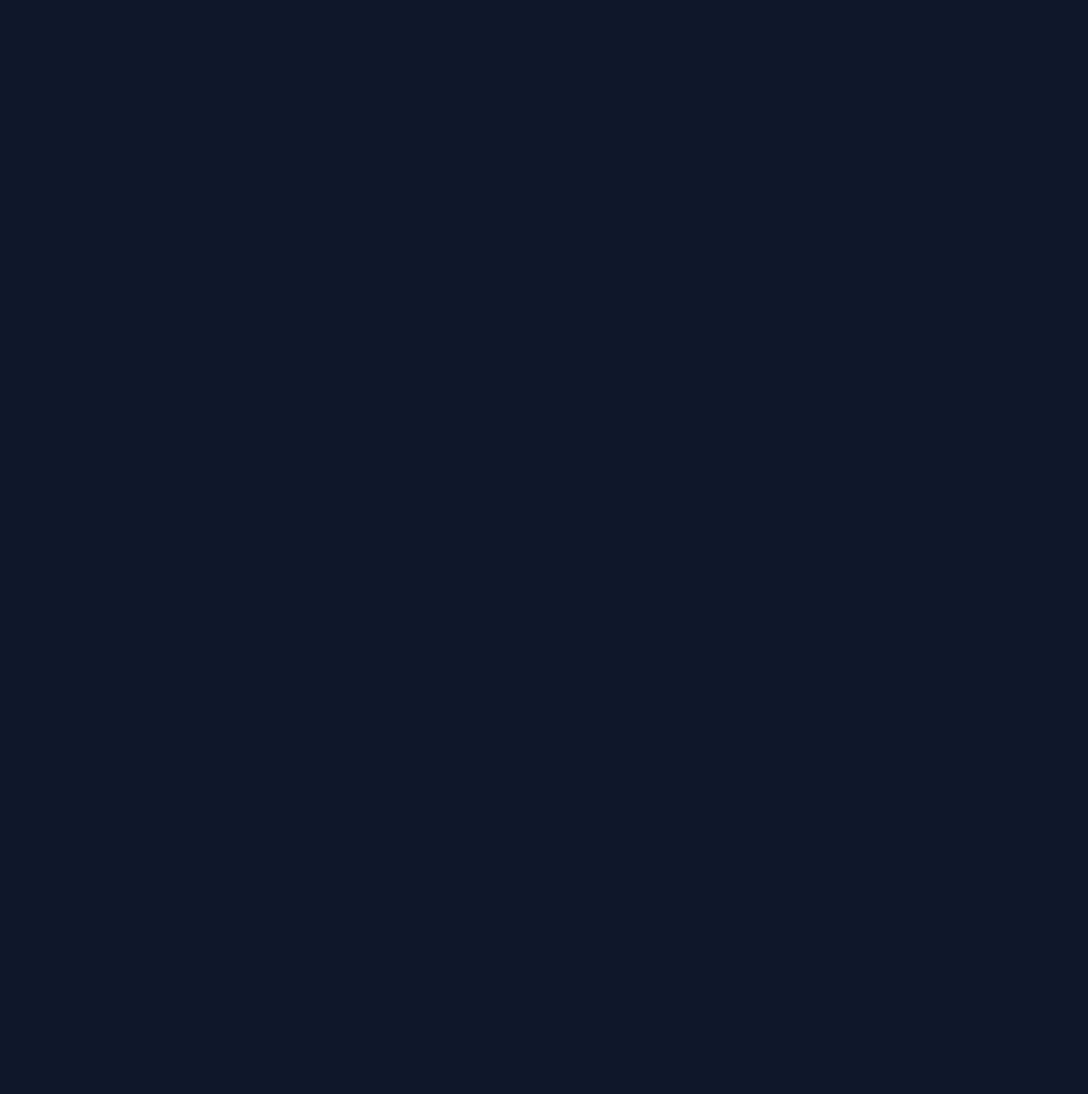
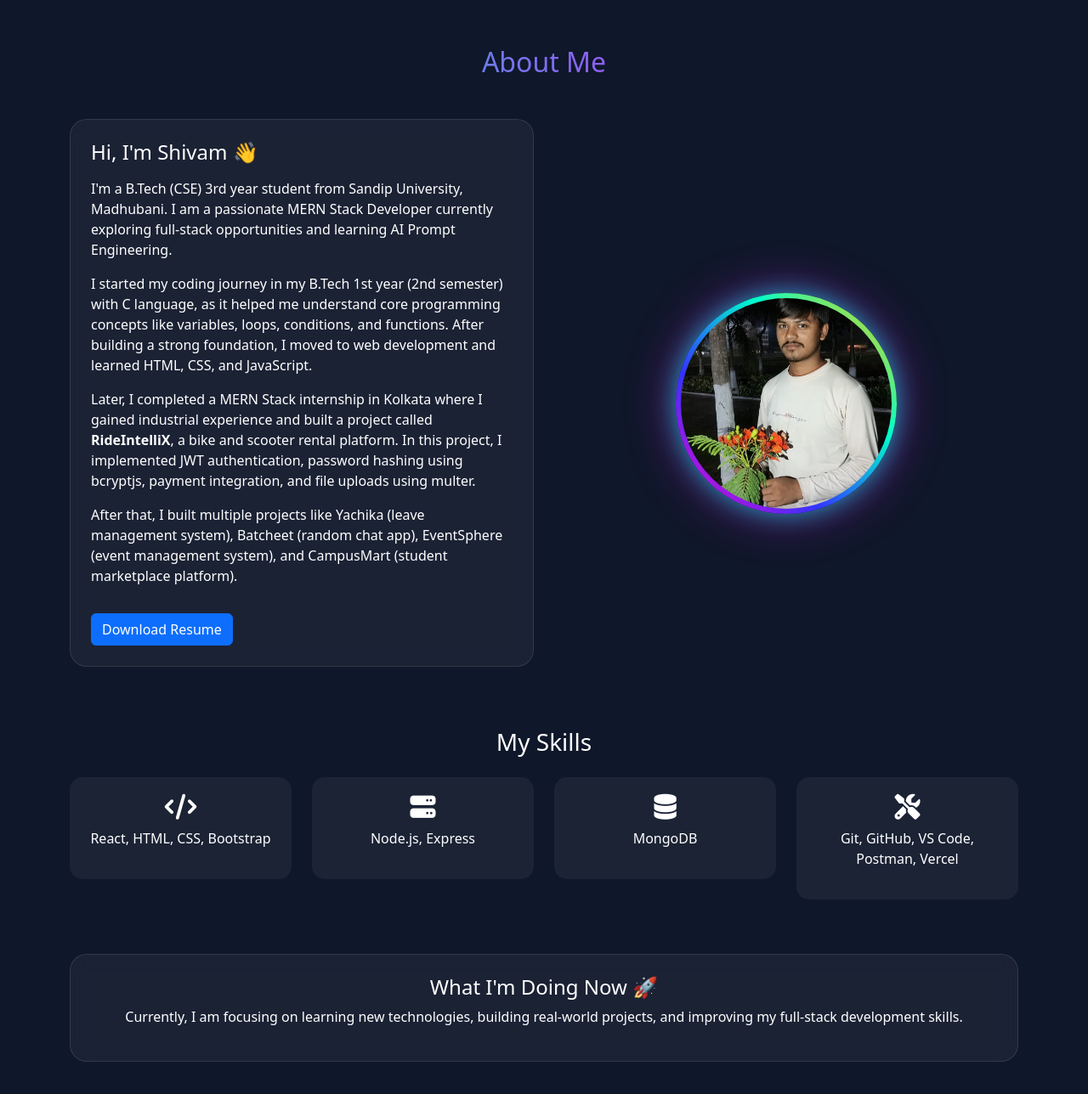
Before and after one commit to Shivam16a/Portfolio, a React (Vite) app in the folder Shivam/: page / in a window 1280 px wide. Shown: the part 794-2082 px from the top of the page at 85% size. Before the commit the page ends 800 px from the top, so only its background shows below. Built offline with nearby package versions, Linux system fonts and the light colour scheme; the HTML template or start-up script is replaced by a standard one.

Commit message:
creating About page

```diff
--- /dev/null
+++ b/Shivam/src/Pages/About.jsx
@@ -0,0 +1,124 @@
+import React from "react";
+import "bootstrap/dist/css/bootstrap.min.css";
+import "../styles/hero.css";
+import profile from "../assets/shi7.jpeg";
+
+const About = () => {
+    return (
+        <section id="about" className="about-section py-5">
+            <div className="container">
+
+                {/* Heading */}
+                <div className="text-center mb-5">
+                    <h2 className="gradient-text">About Me</h2>
+                </div>
+
+                <div className="row align-items-center">
+
+                    {/* Left Side */}
+                    <div className="col-lg-6 mb-4">
+                        <div className="glass p-4">
+
+                            {/* Intro */}
+                            <h4 className="mb-3">Hi, I'm Shivam 👋</h4>
+                            <p>
+                                I'm a B.Tech (CSE) 3rd year student from Sandip University,
+                                Madhubani. I am a passionate MERN Stack Developer currently
+                                exploring full-stack opportunities and learning AI Prompt
+                                Engineering.
+                            </p>
+
+                            {/* Bio */}
+                            <p>
+                                I started my coding journey in my B.Tech 1st year (2nd semester)
+                                with C language, as it helped me understand core programming
+                                concepts like variables, loops, conditions, and functions.
+                                After building a strong foundation, I moved to web development
+                                and learned HTML, CSS, and JavaScript.
+                            </p>
+
+                            <p>
+                                Later, I completed a MERN Stack internship in Kolkata where I
+                                gained industrial experience and built a project called
+                                <strong> RideIntelliX</strong>, a bike and scooter rental
+                                platform. In this project, I implemented JWT authentication,
+                                password hashing using bcryptjs, payment integration, and file
+                                uploads using multer.
+                            </p>
+
+                            <p>
+                                After that, I built multiple projects like Yachika (leave
+                                management system), Batcheet (random chat app), EventSphere
+                                (event management system), and CampusMart (student marketplace
+                                platform).
+                            </p>
+
+                            {/* Button */}
+                            <a href="#" className="btn btn-primary mt-3">
+                                Download Resume
+                            </a>
+                        </div>
+                    </div>
+
+                    {/* Right Side */}
+                    <div className="col-md-6 d-flex justify-content-center">
+                        <div className="profile-wrapper">
+                            <img
+                                src={profile}
+                                alt="Shivam"
+                                className="img-fluid rounded-circle"
+                            />
+                        </div>
+                    </div>
+                </div>
+
+                {/* Skills */}
+                <div className="row mt-5">
+                    <h3 className="text-center mb-4">My Skills</h3>
+
+                    <div className="col-md-3 col-6 mb-3">
+                        <div className="skill-card">
+                            <i className="fa fa-code"></i>
+                            <p>React, HTML, CSS, Bootstrap</p>
+                        </div>
+                    </div>
+
+                    <div className="col-md-3 col-6 mb-3">
+                        <div className="skill-card">
+                            <i className="fa fa-server"></i>
+                            <p>Node.js, Express</p>
+                        </div>
+                    </div>
+
+                    <div className="col-md-3 col-6 mb-3">
+                        <div className="skill-card">
+                            <i className="fa fa-database"></i>
+                            <p>MongoDB</p>
+                        </div>
+                    </div>
+
+                    <div className="col-md-3 col-6 mb-3">
+                        <div className="skill-card">
+                            <i className="fa fa-tools"></i>
+                            <p>Git, GitHub, VS Code, Postman, Vercel</p>
+                        </div>
+                    </div>
+                </div>
+
+                {/* Current Work */}
+                <div className="text-center mt-5">
+                    <div className="glass p-4">
+                        <h4>What I'm Doing Now 🚀</h4>
+                        <p>
+                            Currently, I am focusing on learning new technologies, building
+                            real-world projects, and improving my full-stack development
+                            skills.
+                        </p>
+                    </div>
+                </div>
+            </div>
+        </section>
+    );
+};
+
+export default About;
--- a/Shivam/src/Pages/Home.jsx
+++ b/Shivam/src/Pages/Home.jsx
@@ -1,12 +1,14 @@
 import React from "react";
 import Navbar from "../Components/Navbar";
 import Hero from "./Hero";
+import About from "./About";
 
 const Home = () => {
   return (
     <>
       <Navbar />
       <Hero/>
+      <About/>
     </>
   )
 }
--- /dev/null
+++ b/Shivam/src/styles/hero.css
@@ -0,0 +1,54 @@
+.about-section {
+    background: #0f172a;
+    color: white;
+}
+
+.gradient-text {
+    background: linear-gradient(90deg, #00dbde, #fc00ff);
+    background-clip: text;
+    -webkit-text-fill-color: transparent;
+}
+
+.glass {
+    background: rgba(255, 255, 255, 0.05);
+    border-radius: 20px;
+    backdrop-filter: blur(10px);
+    border: 1px solid rgba(255, 255, 255, 0.1);
+}
+
+.about-img {
+    max-width: 300px;
+    animation: float 3s ease-in-out infinite;
+}
+
+@keyframes float {
+    0% {
+        transform: translateY(0px);
+    }
+
+    50% {
+        transform: translateY(-15px);
+    }
+
+    100% {
+        transform: translateY(0px);
+    }
+}
+
+.skill-card {
+    background: rgba(255, 255, 255, 0.05);
+    padding: 20px;
+    border-radius: 15px;
+    text-align: center;
+    transition: 0.3s;
+}
+
+.skill-card:hover {
+    transform: translateY(-10px);
+    background: rgba(255, 255, 255, 0.1);
+}
+
+.skill-card i {
+    font-size: 30px;
+    margin-bottom: 10px;
+}
--- a/Shivam/src/styles/navbar.css
+++ b/Shivam/src/styles/navbar.css
@@ -15,6 +15,9 @@
     color: white !important;
     background-size: 60px 60px;
 } */
+html {
+    scroll-behavior: smooth;
+}
 
 body {
     background-color: #0f172a !important;
```
